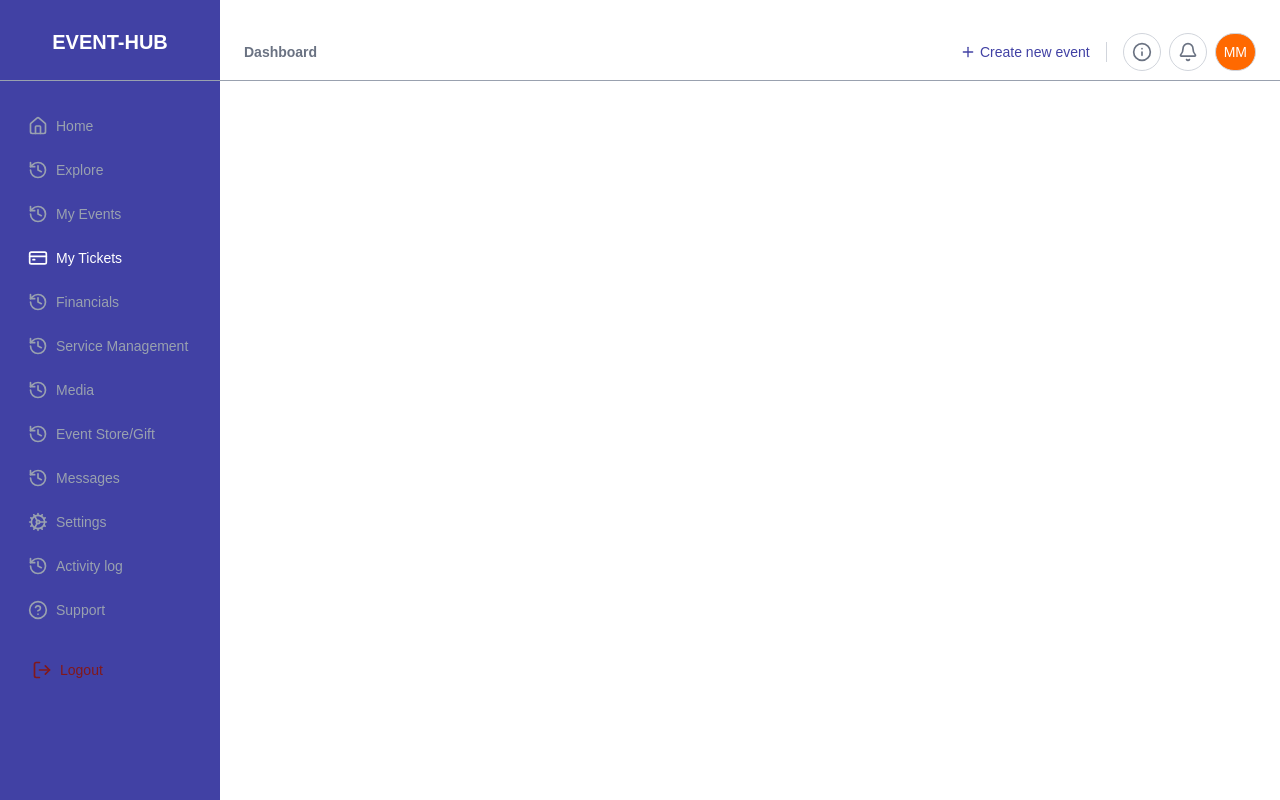
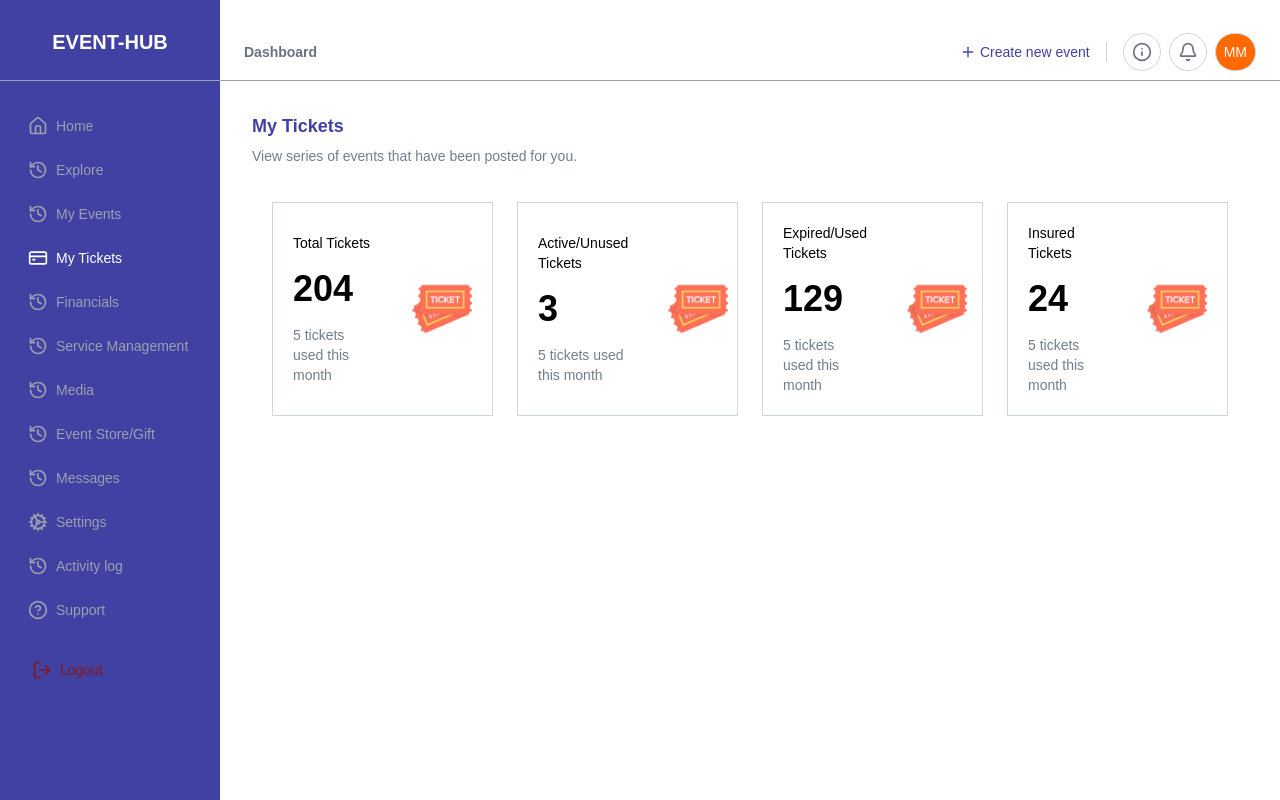
Before and after one commit to C0ntroller01/event-hub, a React (Vite) app: page /my-tickets in a window 1280 px wide. Built offline with nearby package versions, Linux system fonts and the light colour scheme.

Commit message:
feat: Add TicketsCard component and update MyTickets page layout

```diff
--- /dev/null
+++ b/src/components/DashboardLayout/TicketsCard.tsx
@@ -0,0 +1,22 @@
+import React from 'react'
+
+interface TicketCardProps{
+    name?: string;
+    quantity?: number;
+    info?: string
+}
+
+function TicketsCard({name, quantity,info}:TicketCardProps) {
+  return (
+    <div className="flex m-3 p-5 gap-10 b border border-borderGray  items-center">
+        <div className="flex flex-col gap-4">
+          <div>{name}</div>
+          <div className="text-4xl font-bold">{quantity}</div>
+          <div className="text-textGray">{info}</div>
+        </div>
+        <img src="/public/Others/Ticket.png" alt="ticket" className="w-15 h-15" />
+    </div>
+  )
+}
+
+export default TicketsCard
--- a/src/components/common/PageHeader.tsx
+++ b/src/components/common/PageHeader.tsx
@@ -6,7 +6,7 @@ interface PageHeaderProps {
 
 function PageHeader({header, subheader}:PageHeaderProps) {
   return (
-    <div className="flex flex-col gap-2 m-2">
+    <div className="flex flex-col gap-1.5 m-2">
         <h1 className="text-primary text-lg font-bold">{header}</h1>
         <h2 className="text-textGray text-sm">{subheader}</h2>
     </div>
--- a/src/pages/MyTickets.tsx
+++ b/src/pages/MyTickets.tsx
@@ -1,6 +1,15 @@
+import PageHeader from "../components/common/PageHeader";
+import TicketsCard from "../components/DashboardLayout/TicketsCard";
+
 function MyTickets() {
-  return <div>
-
+  return <div className="m-0">
+          <PageHeader header="My Tickets" subheader="View series of events that have been posted for you."/>
+          <div className="p-4 grid grid-cols-1 md:grid-cols-2 lg:grid-cols-4">
+            <TicketsCard name="Total Tickets" info="5 tickets used this month" quantity={204}/>
+            <TicketsCard name="Active/Unused Tickets" info="5 tickets used this month" quantity={0o3}/>
+            <TicketsCard name="Expired/Used Tickets" info="5 tickets used this month" quantity={129}/>
+            <TicketsCard name="Insured Tickets" info="5 tickets used this month" quantity={24}/>
+          </div>
         </div>
 }
 
```
